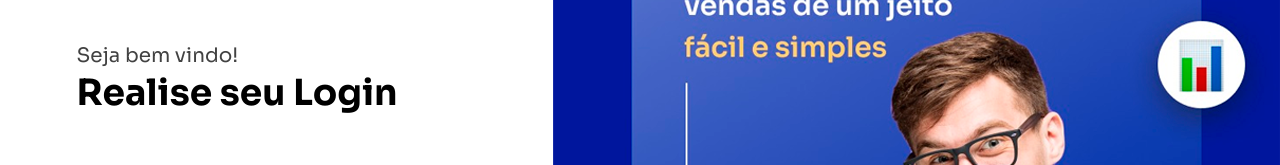
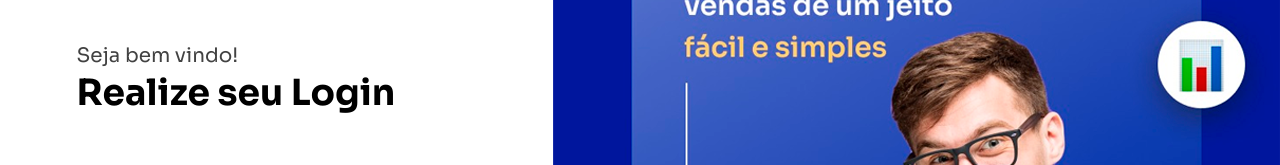
Before and after one commit to Alexdosantos/Projeto-W3ERP, a React (Vite) app: page / in a window 1280 px wide. Shown: the part 188-353 px from the top of the page. Built offline with nearby package versions, Linux system fonts and the light colour scheme.

Commit message:
Atualizado

```diff
--- a/src/Pages/Login/Login.tsx
+++ b/src/Pages/Login/Login.tsx
@@ -67,7 +67,7 @@ const Login = () => {
           <S.CardBoxForm>
             <div>
               <S.TextH3>Seja bem vindo!</S.TextH3>
-              <S.TitleH1>Realise seu Login</S.TitleH1>
+              <S.TitleH1>Realize seu Login</S.TitleH1>
             </div>
             <S.DivInputsLogin>
               <S.StyledTextField
```
